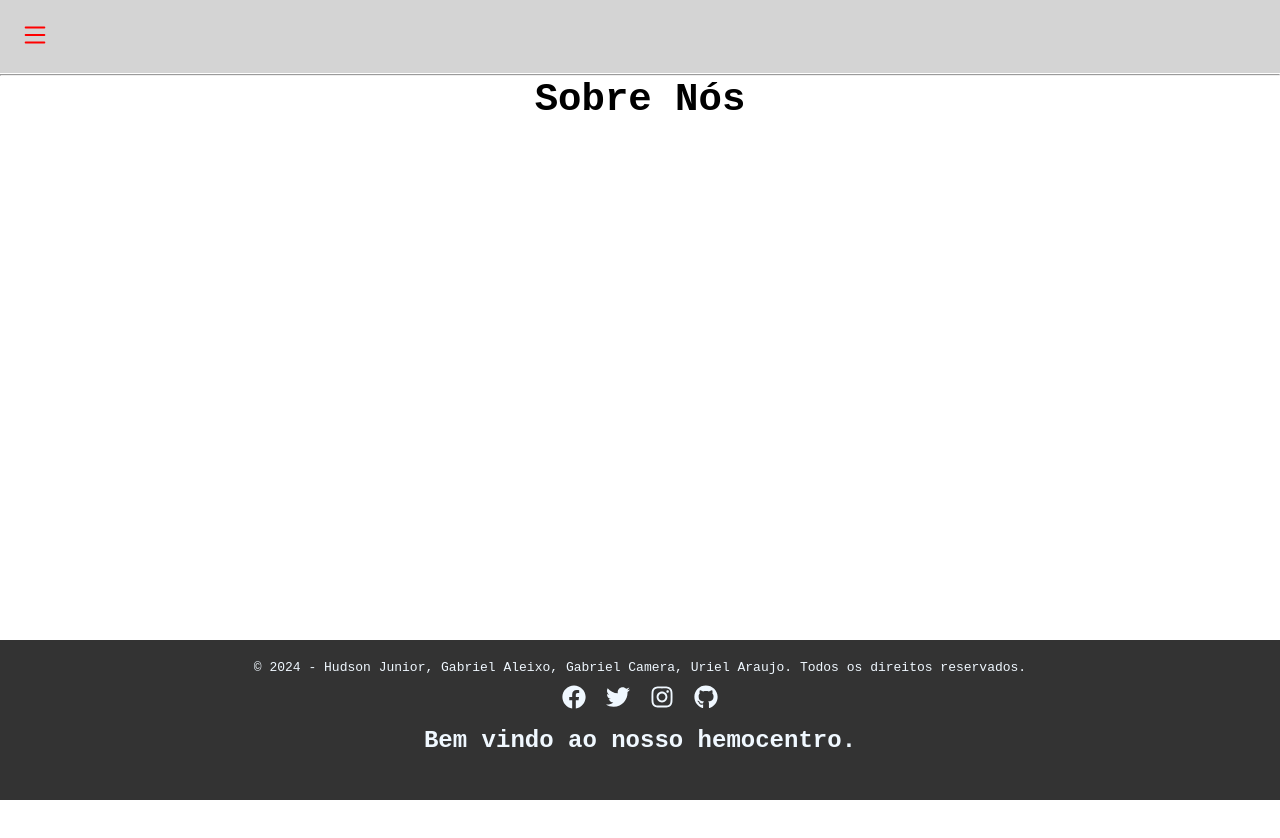
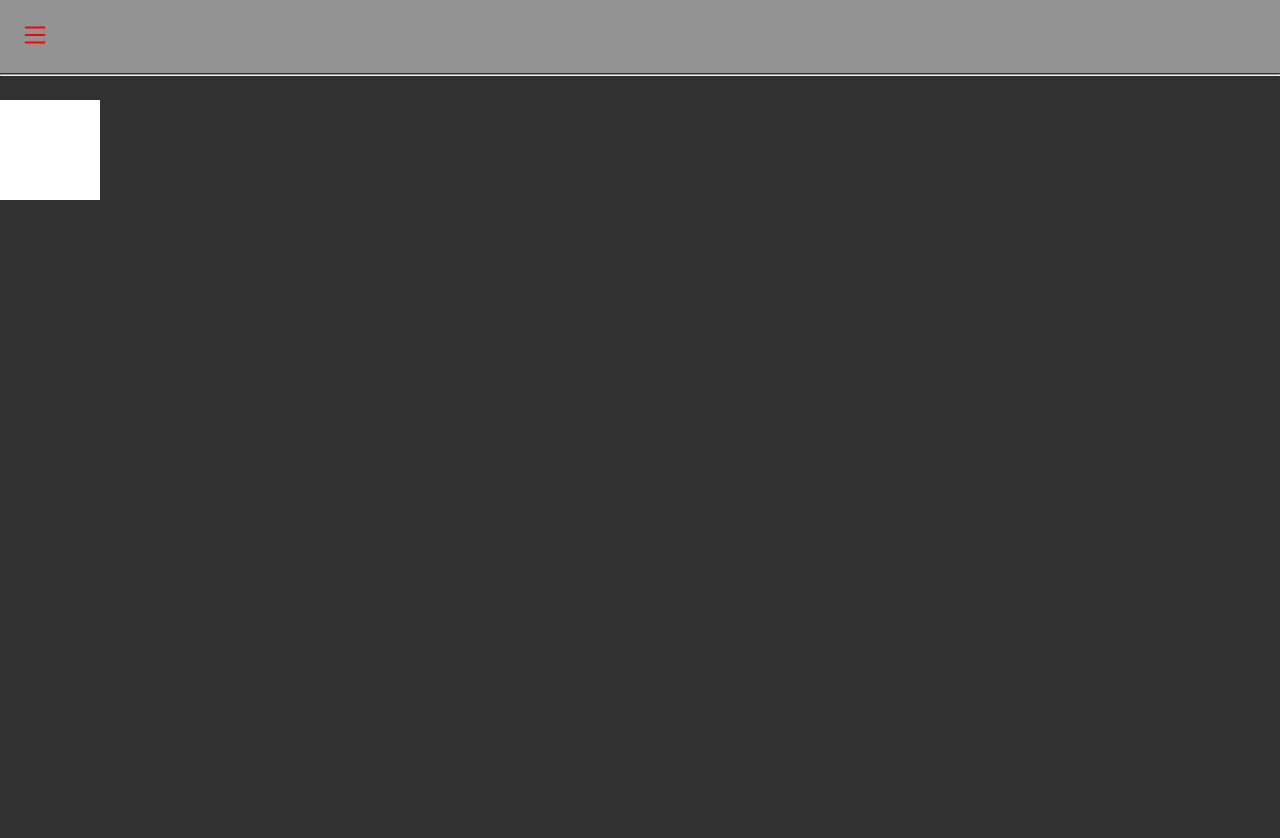
Before and after one commit to Gabriel-Andrade-Aleixo/DoacaoVital, a React (Vite) app: page /sobre in a window 1280 px wide. Shown: the top 838 px of the page. Before the commit the page ends 800 px from the top, so only its background shows below. Built offline with nearby package versions, Linux system fonts and the light colour scheme.

Commit message:
Header Corrigito

```diff
--- a/src/components/Footer.jsx
+++ b/src/components/Footer.jsx
@@ -18,7 +18,7 @@
                     <a href="https://instagram.com" target="_blank" rel="noopener noreferrer">
                         <FaInstagram className={styles.icon} />
                     </a>
-                    <a href="https://github.com" target="_blank" rel="noopener noreferrer">
+                    <a href="https://github.com/Gabriel-Andrade-Aleixo" target="_blank" rel="noopener noreferrer">
                         <FaGithub className={styles.icon} />
                     </a>
                 </div>
--- a/src/components/Titulo.jsx
+++ b/src/components/Titulo.jsx
@@ -1,3 +1,5 @@
+import styles from "../styles/Titulo.module.css"
+
 function Titulo({ Titu }) {
     return (
         <>
--- a/src/index.css
+++ b/src/index.css
@@ -8,4 +8,20 @@
 body, html {
   /* height: 100vh; */
   overflow-x: hidden;
+  background-color: rgb(49, 49, 49);
+  height: 500vh;
+  position: relative;
 }
+
+.DivInfoa {
+  width: 100px;
+  height: 100px;
+  margin-top: 100px;
+  background-color: #fff;
+}
+
+.Espaco {
+  height: 73px;
+  height: 100%;
+  background-color: red;
+}
--- a/src/pages/HomeLogin.jsx
+++ b/src/pages/HomeLogin.jsx
@@ -11,8 +11,6 @@
             <div className={styles.banner}>
                 <button onClick={() => window.location.href = "/home"}>Home</button>
             </div>
-
-            <Footer />
         </>
 
     )
--- a/src/pages/Sobre.jsx
+++ b/src/pages/Sobre.jsx
@@ -1,16 +1,17 @@
 import NavBar from "../components/NavBar"
 import Titulo from "../components/Titulo"
-import styles from "../styles/Titulo.module.css"
 import Footer from "../components/Footer"
 
 function Sobre() {
     return (
         <>
             <NavBar />
-            <Titulo Titu="Sobre Nós"/>
-            <Footer />
+            <div className="DivInfoa">
+                {/* <Titulo Titu="Sobre Nós" /> */}
+            </div>
+            {/* <Footer /> */}
         </>
     )
 }
 
-export default Sobre
+export default Sobre
--- a/src/styles/NavBar.module.css
+++ b/src/styles/NavBar.module.css
@@ -40,6 +40,7 @@
 
 .hamburguer {
     position: fixed;
+    top: 0;
     height: 73px;
     background-color: #c0c0c0af;
 }
@@ -57,7 +58,6 @@
     top: 0;
     right: 0;
     z-index: 9999;
-    display: block;
 }
 
 hr {
```
